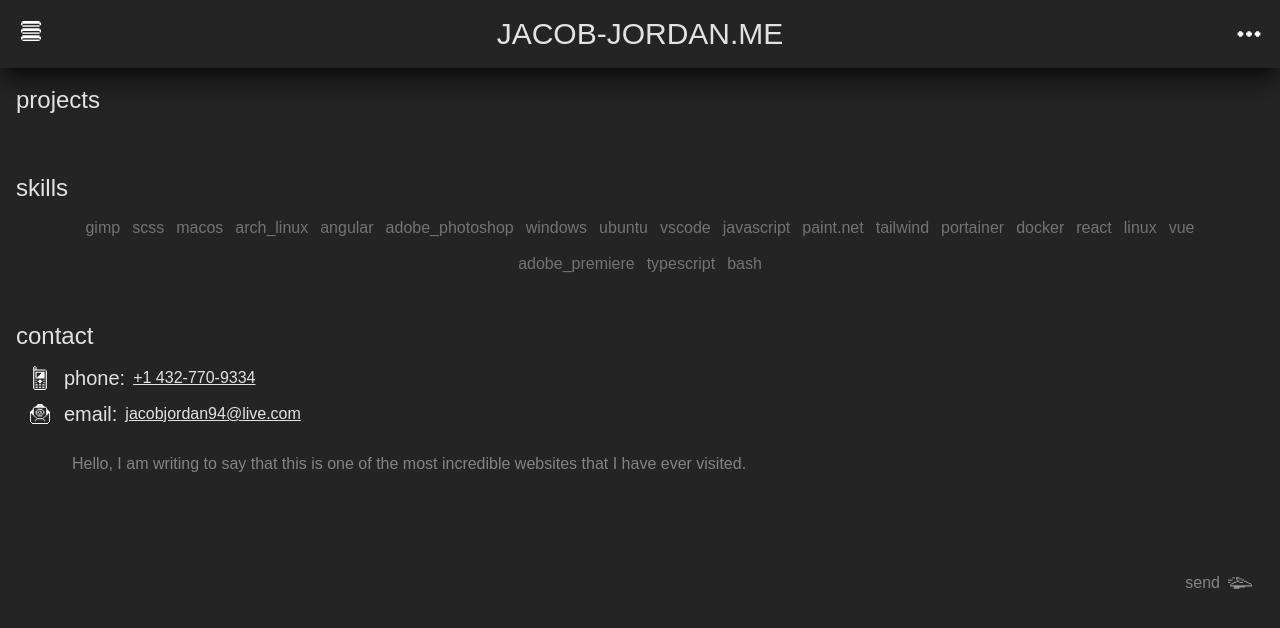
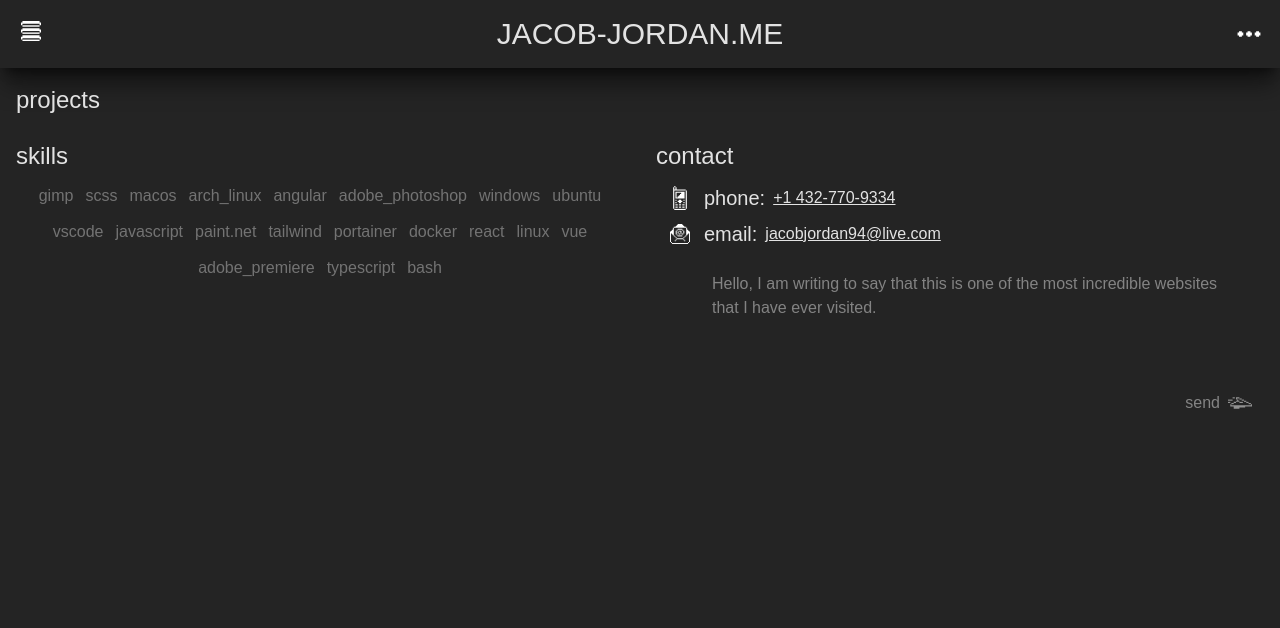
Before and after one commit to jacobjordan94/jacob-jordan-me, a React (Vite) app: page / in a window 1280 px wide. Shown: the top 628 px of the page. Built offline with nearby package versions, Linux system fonts and the light colour scheme; a web font is replaced by a local one.

Commit message:
add some responsive design to home page

```diff
--- a/src/pages/Home.jsx
+++ b/src/pages/Home.jsx
@@ -4,10 +4,14 @@ import Skills from "../components/Skills";
 
 export default function HomePage({}) {
     return (
-        <div className="home-page p-4 flex flex-col gap-8">
-            <Projects />
-            <Skills />
-            <Contact />
+        <div className="home-page p-4 *:flex *:flex-col *:gap-8 md:*:flex-row">
+            <div className="projects-wrap">
+                <Projects />
+            </div>
+            <div className="md:*:flex-1/2">
+                <Skills />
+                <Contact />
+            </div>
         </div>
     );
 }
```
